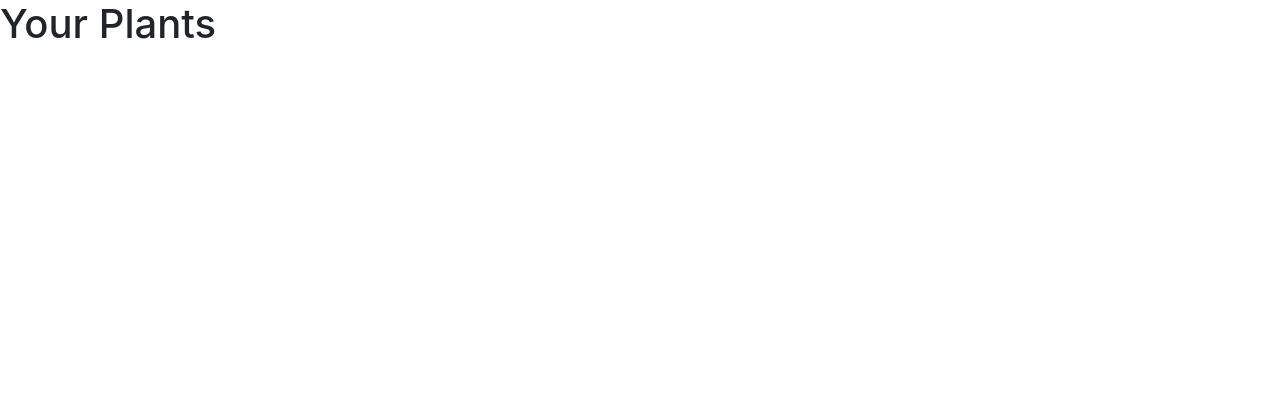
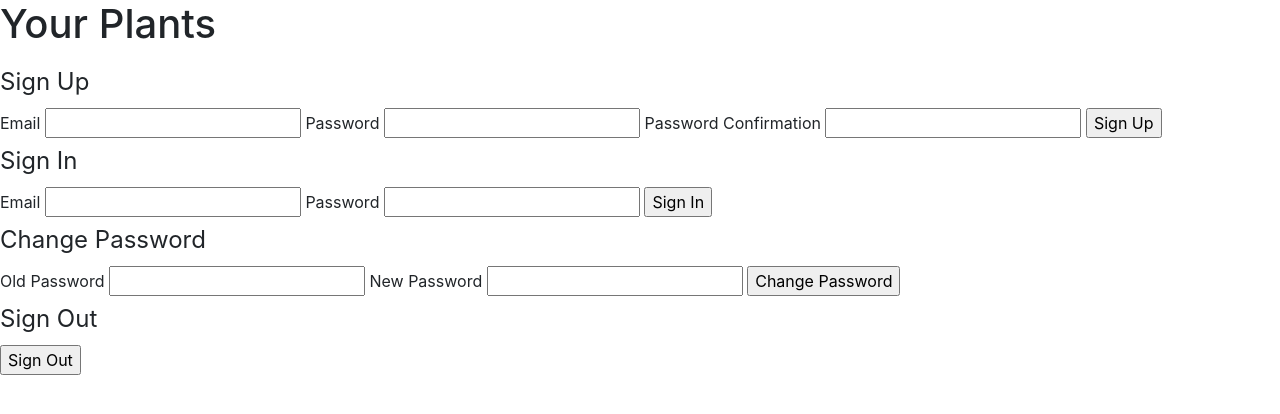
Before and after one commit to nickromero-prog/plantproject-client, a website built with webpack: page index.html in a window 1280 px wide. Built offline with nearby package versions, Linux system fonts and the light colour scheme.

Commit message:
Added forms to html

```diff
--- a/index.html
+++ b/index.html
@@ -14,7 +14,64 @@
     <body>
       <h1>Your Plants</h1>
 
+      <p id="message"></p>
+      <form id='sign-up-form'>
+        <fieldset>
+          <legend>Sign Up</legend>
 
+            <label for="sign-up-email">Email</label>
+              <input id="sign-up-email" type="email" name="credentials[email]">
+
+              <label for="sign-up-password">Password</label>
+                <input id="sign-up-password" type="password" name="credentials[password]">
+
+                <label for="sign-up-password_confirmation">Password Confirmation</label>
+                  <input id="sign-up-password_confirmation" type="password" name="credentials[password_confirmation]">
+
+                    <input id="signupbutton" type="submit" value="Sign Up">
+
+        </fieldset>
+      </form>
+
+
+      <form id='sign-in-form'>
+
+        <fieldset>
+          <legend>Sign In</legend>
+
+            <label for="sign-in-email">Email</label>
+              <input id="sign-in-email" type="email" name="credentials[email]">
+
+              <label for="sign-in-password">Password</label>
+                <input id="sign-in-password" type="password" name="credentials[password]">
+
+                    <input id="signinbutton" type="submit" value="Sign In">
+
+        </fieldset>
+      </form>
+
+
+      <form id="change-password-form">
+
+          <fieldset>
+            <legend>Change Password</legend>
+
+              <label>Old Password</label>
+                <input name="passwords[old]" type="password">
+
+                  <label>New Password</label>
+                    <input name="passwords[new]" type="password">
+
+                      <input type="submit" id="changepasswordbutton" value="Change Password">
+        </fieldset>
+      </form>
+
+      <form id="sign-out-form">
+          <fieldset>
+            <legend>Sign Out</legend>
+              <input type="submit" id="signoutbutton" value="Sign Out">
+          </fieldset>
+      </form>
 
 
 
```
